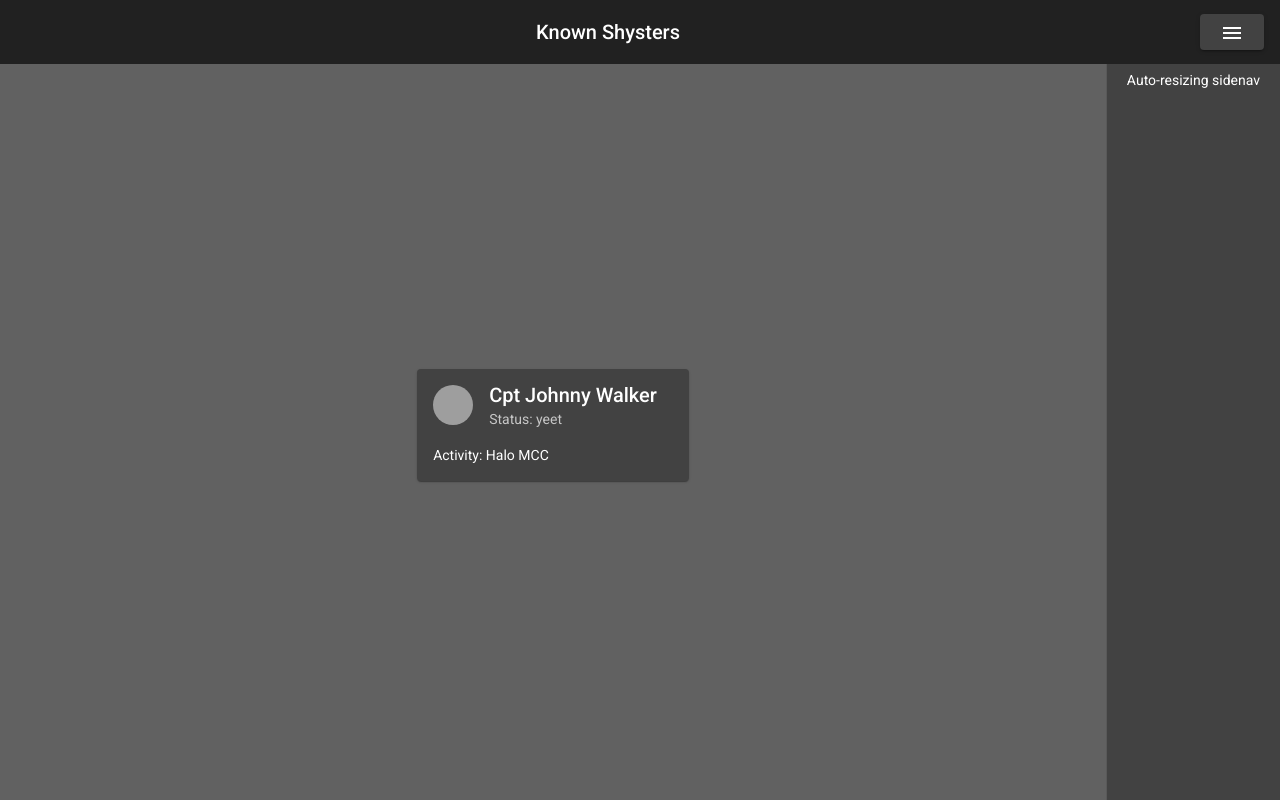
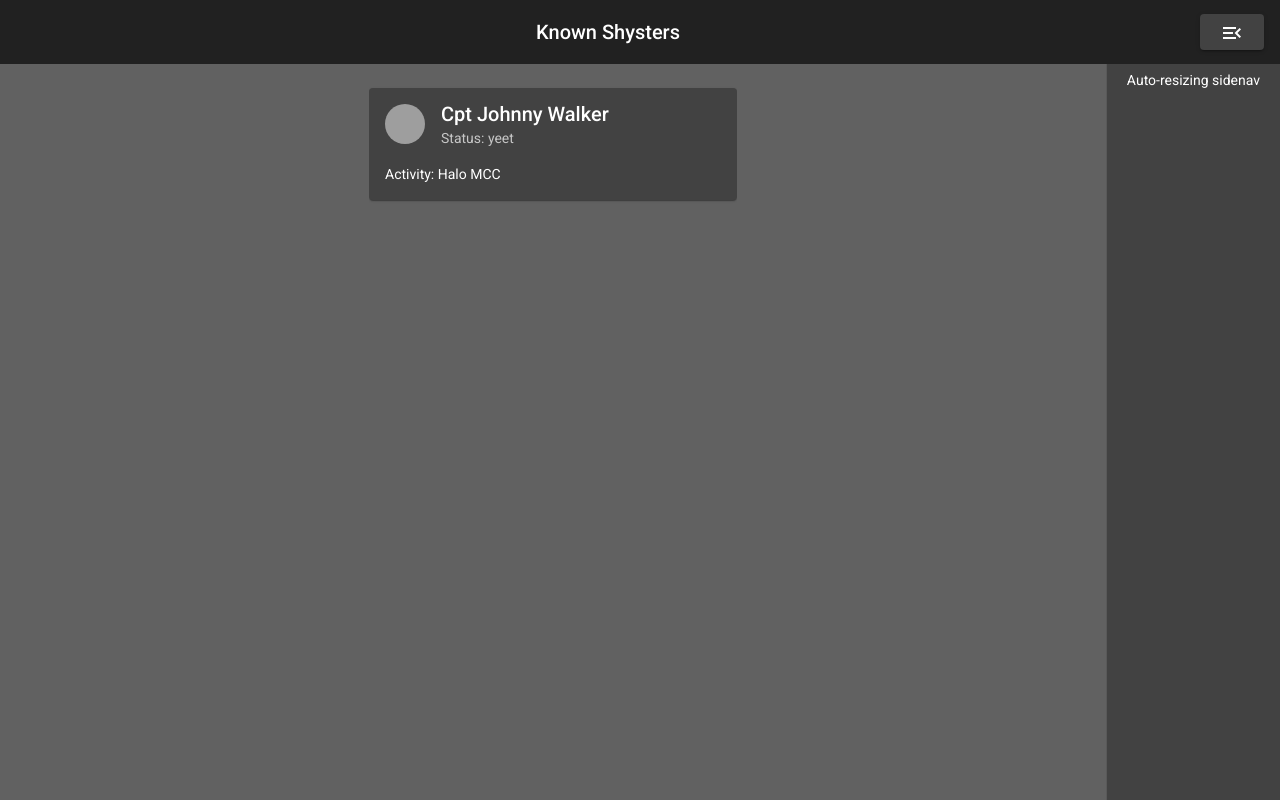
Before and after one commit to AustinMooreT/KnownShystersWebsite, an Angular app: page / in a window 1280 px wide. Both pictures are taken after a click on the button "menu". Built offline with nearby package versions, Linux system fonts and the light colour scheme; grey boxes are pictures that could not be loaded.

Commit message:
toggle menue icon

```diff
--- a/src/app/app.component.html
+++ b/src/app/app.component.html
@@ -2,8 +2,9 @@
     <mat-toolbar-row class="navigation-toolbar">
         <div></div>
         <h1>Known Shysters</h1>
-        <button mat-raised-button (click)="sidenav.toggle()">
-            <mat-icon class="menuButton">menu</mat-icon>
+        <button mat-raised-button (click)="sidenav.toggle(); toggleMenu();">
+            <mat-icon class="menuButton" *ngIf="menuOpen">menu_open</mat-icon>
+            <mat-icon class="menuButton" *ngIf="!menuOpen">menu</mat-icon>
         </button>
     </mat-toolbar-row>
 </mat-toolbar>
--- a/src/app/app.component.ts
+++ b/src/app/app.component.ts
@@ -6,5 +6,9 @@ import { Component } from '@angular/core';
   styleUrls: ['./app.component.scss']
 })
 export class AppComponent {
+  public menuOpen: boolean = false;
 
+  toggleMenu(){
+    this.menuOpen = !this.menuOpen;
+  }
 }
--- a/src/app/main-page/main-page.component.scss
+++ b/src/app/main-page/main-page.component.scss
@@ -1,3 +1,8 @@
 .mainPage{
     background-color: #616161;
   }
+
+app-shyster{
+  width: 100%;
+  height: 90%;
+}
```
